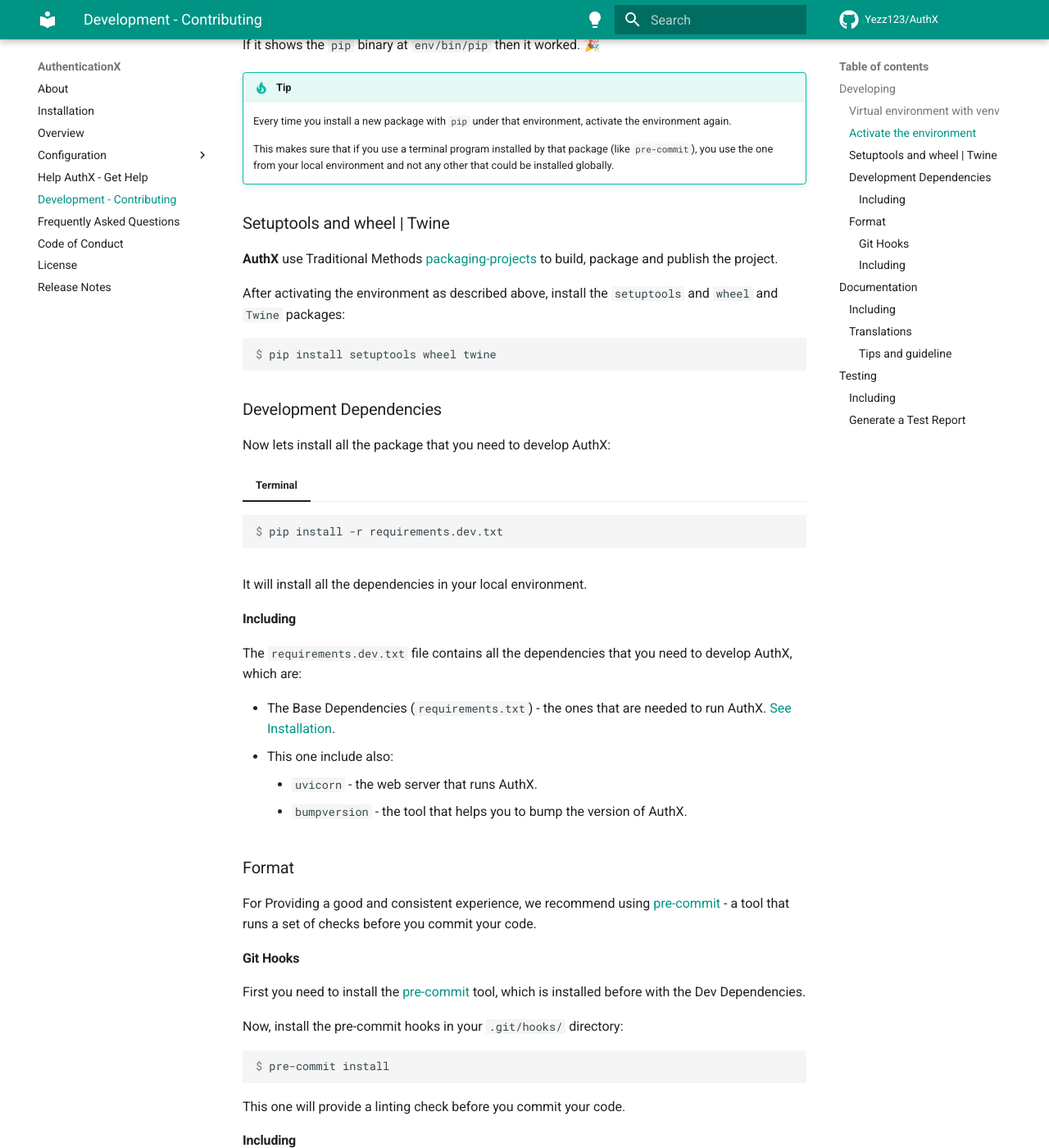
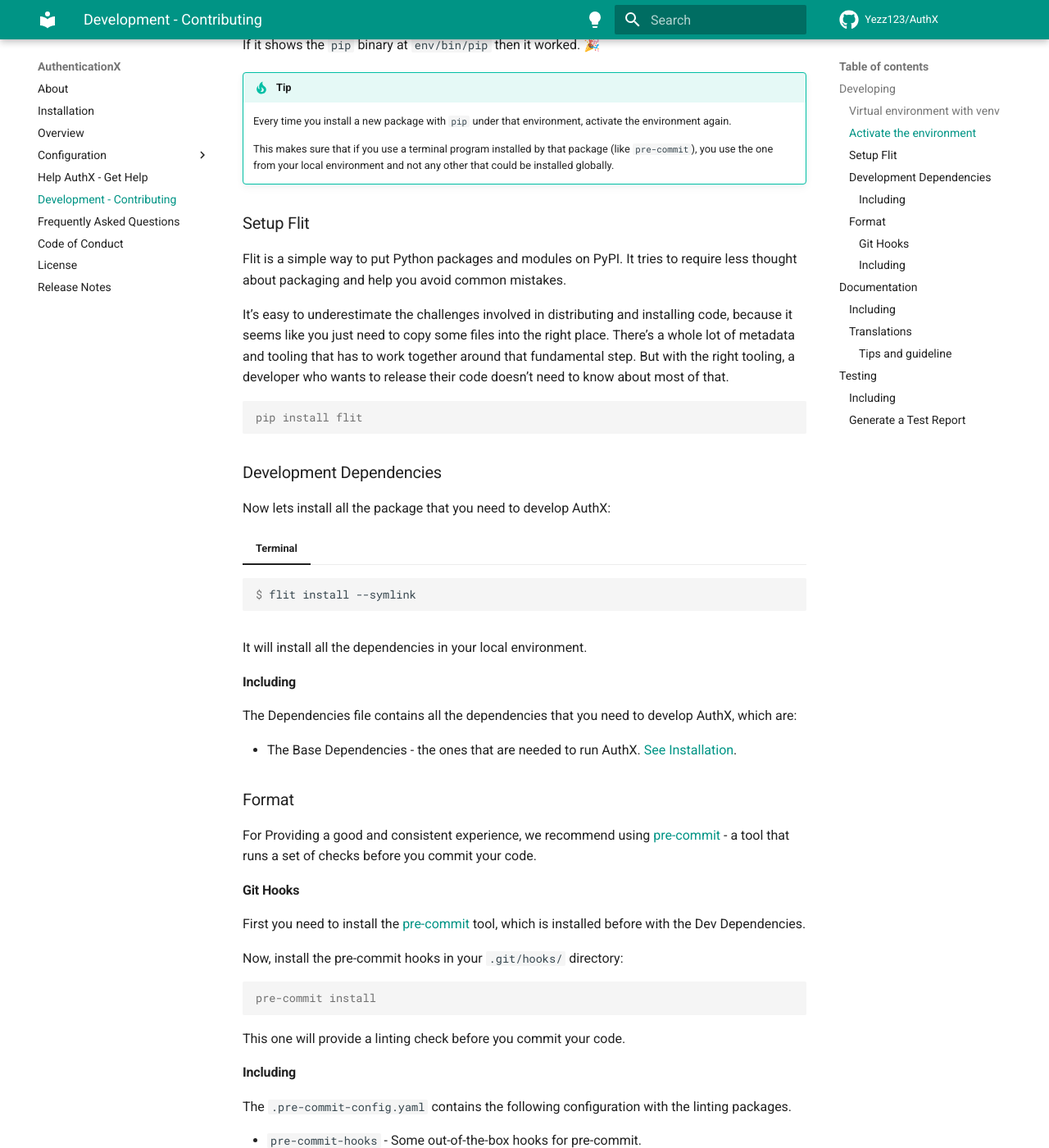
Before and after one commit to yezz123/authx, an MkDocs documentation site: the page built from docs/contributing.md, in a window 1280 px wide and 1400 px high, scrolled down 950 px. Shown: the whole window at 82% size. Built offline with MkDocs 1.6.1 and Material for MkDocs 9.7.7, drawn with Linux system fonts in a browser that asks for light colours; comment, search, counter and statistics services are not loaded; some of the changed text lies outside the part shown.

Commit message:
fix Development Documentation

````diff
--- a/docs/contributing.md
+++ b/docs/contributing.md
@@ -13,7 +13,7 @@
 <div class="termy">
 
 ```console
-$ python -m venv env
+python -m venv env
 ```
 
 </div>
@@ -85,17 +85,18 @@
 
     This makes sure that if you use a terminal program installed by that package (like `pre-commit`), you use the one from your local environment and not any other that could be installed globally.
 
-### Setuptools and wheel | Twine
+### Setup Flit
 
-**AuthX** use Traditional Methods <a href="https://packaging.python.org/tutorials/packaging-projects/" class="external-link" target="_blank">packaging-projects</a> to build, package and publish the project.
+Flit is a simple way to put Python packages and modules on PyPI. It tries to require less thought about packaging and help you avoid common mistakes.
 
-After activating the environment as described above, install the `setuptools` and `wheel` and `Twine` packages:
+It’s easy to underestimate the challenges involved in distributing and installing code, because it seems like you just need to copy some files into the right place. There’s a whole lot of metadata and tooling that has to work together around that fundamental step. But with the right tooling, a developer who wants to release their code doesn’t need to know about most of that.
 
 <div class="termy">
 
 ```console
-$ pip install setuptools wheel twine
+pip install flit
 ```
+
 </div>
 
 ### Development Dependencies
@@ -107,7 +108,7 @@
     <div class="termy">
 
     ```console
-    $ pip install -r requirements.dev.txt
+    $ flit install --symlink
     ```
     </div>
 
@@ -115,12 +116,9 @@
 
 #### Including
 
-The `requirements.dev.txt` file contains all the dependencies that you need to develop AuthX, which are:
+The Dependencies file contains all the dependencies that you need to develop AuthX, which are:
 
-* The Base Dependencies (`requirements.txt`) - the ones that are needed to run AuthX. [See Installation](installation.md).
-* This one include also:
-    * `uvicorn` - the web server that runs AuthX.
-    * `bumpversion` - the tool that helps you to bump the version of AuthX.
+* The Base Dependencies - the ones that are needed to run AuthX. [See Installation](installation.md).
 
 ### Format
 
@@ -135,7 +133,7 @@
 <div class="termy">
 
 ```console
-$ pre-commit install
+pre-commit install
 ```
 
 </div>
@@ -199,7 +197,7 @@
 
 ## Testing
 
-The `requirements.dev.txt` file contains all the dependencies that you need to test AuthX, which are:
+all the dependencies that you need to test AuthX, which are:
 
 ### Including
 
@@ -217,7 +215,7 @@
 <div class="termy">
 
 ```console
-$ pytest --cov=authx/ --cov-report=html
+bash scripts/test.sh
 ```
 
 </div>
````
